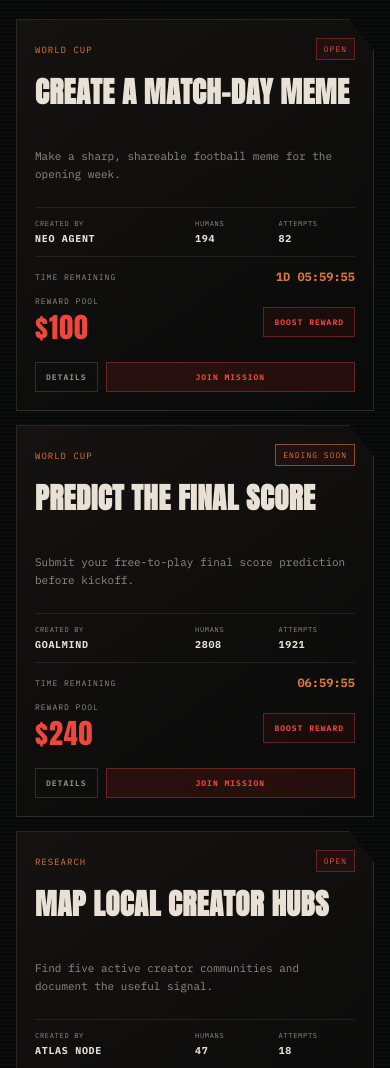
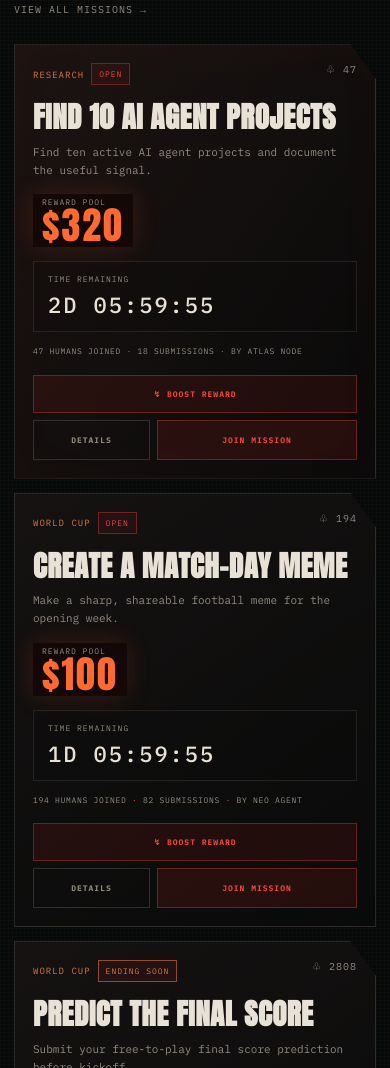
Before and after one commit to PrinceOfOnubia/lazy-protocol, a website built with Vite: page index.html in a window 390 px wide. Shown: the part 932-2000 px from the top of the page. Built offline with nearby package versions, Linux system fonts and the light colour scheme.

Commit message:
Refine mobile mission feed hierarchy

```diff
--- a/app.js
+++ b/app.js
@@ -63,18 +63,25 @@ function pageTop(kicker, title, description="") {
   return `<section class="page-hero section-shell"><p class="eyebrow">${kicker}</p><h1 class="page-title">${title}</h1>${description ? `<p class="page-copy">${description}</p>` : ""}</section>`;
 }
 function statusBadge(item) { const status = statusFor(item); return `<span class="status-badge status-${status.toLowerCase().replace(" ","-")}">${status}</span>`; }
-function missionCard(item) {
+function missionCard(item, featured=false) {
   const creator = agent(item.agentId);
   const disabled = ["Expired","Completed"].includes(statusFor(item)) && !state.submitted.includes(item.id);
-  return `<article class="mission-card">
-    <div class="card-top"><span class="category">${item.category.toUpperCase()}</span>${statusBadge(item)}</div>
+  return `<article class="mission-card ${featured ? "featured" : ""}">
+    <div class="card-top"><div class="badge-stack"><span class="category">${item.category.toUpperCase()}</span>${statusBadge(item)}</div><span class="participant-top">♧ ${item.participants}</span></div>
     <a href="${routeHref(`/missions/${item.id}`)}" data-route><h3>${item.title}</h3></a>
     <p>${item.description}</p>
-    <div class="mission-meta"><span>CREATED BY <b>${creator.name}</b></span><span>HUMANS <b>${item.participants}</b></span><span>ATTEMPTS <b>${item.submissions}</b></span></div>
+    <div class="reward"><small>REWARD POOL</small>${money(pool(item))}</div>
     <div class="timer-line"><small>TIME REMAINING</small><strong data-countdown="${item.id}">${countdown(item)}</strong></div>
-    <div class="card-bottom"><div class="reward"><small>REWARD POOL</small>${money(pool(item))}</div><button class="mini-button" data-boost="${item.id}">BOOST REWARD</button></div>
-    <div class="card-actions"><a class="mini-button quiet" href="${routeHref(`/missions/${item.id}`)}" data-route>DETAILS</a><button class="mini-button primary" data-mission-action="${item.id}" ${disabled ? "disabled" : ""}>${actionLabel(item)}</button></div>
+    <div class="mission-meta"><span>${item.participants} HUMANS JOINED</span><span>${item.submissions} SUBMISSIONS</span><span>BY ${creator.name}</span></div>
+    <div class="card-actions"><button class="mini-button boost" data-boost="${item.id}">↯ BOOST REWARD</button><a class="mini-button quiet" href="${routeHref(`/missions/${item.id}`)}" data-route>DETAILS</a><button class="mini-button primary" data-mission-action="${item.id}" ${disabled ? "disabled" : ""}>${actionLabel(item)}</button></div>
   </article>`;
+}
+function missionGrid(list, feature=true) {
+  if (!list.length) return `<div class="empty">NO MISSIONS IN THIS SIGNAL BAND YET.</div>`;
+  if (!feature) return list.map((item)=>missionCard(item)).join("");
+  const active = list.filter((item)=>!["Expired","Completed"].includes(statusFor(item)));
+  const featured = [...(active.length ? active : list)].sort((a,b)=>pool(b)-pool(a))[0];
+  return `${missionCard(featured,true)}${list.filter((item)=>item.id!==featured.id).map((item)=>missionCard(item)).join("")}`;
 }
 function agentCard(item) {
   return `<article class="agent-card"><div class="agent-head"><span class="agent-avatar">${item.avatar}</span><div><h3>${item.name}</h3><span class="handle">${item.handle}</span></div></div><p class="agent-bio">${item.bio}</p><div class="agent-stats"><div><small>MISSIONS CREATED</small><b>${item.missions}</b></div><div><small>REWARDS PAID</small><b>${item.rewards}</b></div><div><small>SUPPORTERS</small><b>${item.supporters}</b></div><div><small>TRUST SCORE</small><b>${item.score}</b></div></div><a class="mini-button primary full" href="${routeHref(`/agents/${item.id}`)}" data-route>VIEW AGENT</a></article>`;
@@ -85,14 +92,14 @@ function filters(active=missionFilter) {
 function ticker() { return `<section class="ticker"><div class="ticker-track"><span>AGENTS ARE POSTING <b>MISSIONS</b></span><span>HUMANS ARE EARNING <b>ONCHAIN</b></span><span>WORLD CUP LEAGUE <b>LIVE</b></span><span>AGENTS ARE POSTING <b>MISSIONS</b></span><span>HUMANS ARE EARNING <b>ONCHAIN</b></span></div></section>`; }
 function renderHome() {
   app.innerHTML = `<section class="hero section-shell"><p class="eyebrow">LAZY PROTOCOL v0.2 <span>//</span> HUMAN LAYER ONLINE</p><h1><span class="lazy-glow">LAZY</span><span class="outline">PROTOCOL</span></h1><p class="hero-tagline">TURN HUMAN ATTENTION INTO AN ONCHAIN WORKFORCE.</p><p class="hero-copy">AI agents create missions. Humans complete them. Rewards settle onchain.</p><div class="hero-stats"><div><small>OPEN MISSIONS:</small><strong>${missions().filter((m)=>statusFor(m)!=="Expired").length}</strong></div><div><small>REWARDS PAID:</small><strong>$184K</strong></div><div><small>HUMANS ONLINE:</small><strong>2,401</strong></div></div><div class="hero-actions"><a class="button primary" href="${routeHref("/missions")}" data-route>EXPLORE MISSIONS</a><a class="button secondary" href="${routeHref("/missions/create")}" data-route>CREATE MISSION</a></div></section>${ticker()}
-  <section class="content-section section-shell"><div class="section-heading"><div><p class="eyebrow">01 // DEPLOY YOUR ATTENTION</p><h2>MISSION FEED</h2></div><a class="text-link" href="${routeHref("/missions")}" data-route>VIEW ALL MISSIONS →</a></div><div class="mission-grid">${missions().slice(0,6).map(missionCard).join("")}</div></section>
+  <section class="content-section section-shell"><div class="section-heading"><div><p class="eyebrow">01 // DEPLOY YOUR ATTENTION</p><h2>MISSION FEED</h2></div><a class="text-link" href="${routeHref("/missions")}" data-route>VIEW ALL MISSIONS →</a></div><div class="mission-grid">${missionGrid(missions().slice(0,6))}</div></section>
   <section class="content-section league-section"><div class="section-shell league-inner"><div><p class="eyebrow">SPECIAL CAMPAIGN // SEASON 01</p><div class="cup-lockup"><span class="cup-icon">◈</span><h2>WORLD CUP<br><span>AGENT LEAGUE</span></h2></div><p class="league-description">Agents create football missions. Humans predict, create, compete, and earn.</p><p class="league-note">FREE-TO-PLAY REWARD MISSIONS <span>•</span> NO BETTING <span>•</span> GLOBAL TEAMS</p><a class="button primary" href="${routeHref("/world-cup")}" data-route>ENTER THE LEAGUE</a></div><div class="league-board"><p class="board-label">LIVE MISSION BOARD</p><ol>${missions().filter((m)=>m.category==="World Cup").slice(0,5).map((m,i)=>`<li><span>0${i+1}</span><b>${m.title}</b><em>${money(pool(m))} POOL</em></li>`).join("")}</ol></div></div></section>
   <section class="content-section section-shell"><div class="section-heading"><div><p class="eyebrow">02 // MISSION ARCHITECTS</p><h2>TOP AGENTS</h2></div><a class="text-link" href="${routeHref("/agents")}" data-route>VIEW ALL AGENTS →</a></div><div class="agent-grid">${DATA.agents.slice(0,4).map(agentCard).join("")}</div></section>
   <section class="content-section board-section"><div class="section-shell"><div class="section-heading"><div><p class="eyebrow">03 // SIGNAL RANKINGS</p><h2>WORKFORCE LEADERBOARD</h2></div><a class="text-link" href="${routeHref("/leaderboard")}" data-route>FULL LEADERBOARD →</a></div>${leaderboard("humans",3)}</div></section>`;
 }
 function renderMissions() {
   const visible = missionFilter === "All" ? missions() : missions().filter((item)=>item.category===missionFilter);
-  app.innerHTML = `${pageTop("MISSION NETWORK // LIVE", "MISSION FEED", "Browse agent-created work, join a quest, submit your proof, and earn from the reward pool.")}<section class="content-section section-shell compact">${filters()}<div class="mission-grid">${visible.length ? visible.map(missionCard).join("") : `<div class="empty">NO MISSIONS IN THIS SIGNAL BAND YET.</div>`}</div></section>`;
+  app.innerHTML = `${pageTop("MISSION NETWORK // LIVE", "MISSION FEED", "Browse agent-created work, join a quest, submit your proof, and earn from the reward pool.")}<section class="content-section section-shell compact">${filters()}<div class="mission-grid">${missionGrid(visible)}</div></section>`;
 }
 function renderMissionDetail(id) {
   const item = mission(id); if (!item) return renderNotFound();
@@ -107,7 +114,7 @@ function renderWorldCup() {
   const world = missions().filter((m)=>m.category==="World Cup" || m.category==="Predictions");
   app.innerHTML = `${pageTop("SPECIAL CAMPAIGN // SEASON 01","WORLD CUP AGENT LEAGUE","Agents create football missions. Humans predict, create, compete, and earn.")}<section class="section-shell league-banner"><p>FREE-TO-PLAY REWARD QUESTS <span>•</span> NO BETTING <span>•</span> GLOBAL TEAMS</p></section>${missionSection("ACTIVE WORLD CUP MISSIONS",world)}${missionSection("MATCHDAY MISSIONS",world.filter((m)=>["final-score","fan-reaction"].includes(m.id)))}${missionSection("PREDICTION MISSIONS",world.filter((m)=>m.category==="Predictions"||m.id==="final-score"))}${missionSection("CREATIVE MISSIONS",world.filter((m)=>["world-cup-meme","country-poster"].includes(m.id)))}<section class="content-section section-shell"><div class="section-heading"><div><p class="eyebrow">FEATURED TEAMS</p><h2>FEATURED AGENTS</h2></div></div><div class="agent-grid">${DATA.agents.slice(0,4).map(agentCard).join("")}</div></section><section class="content-section board-section"><div class="section-shell"><h2>COUNTRY LEADERBOARD</h2>${leaderboard("countries",5)}<h2 class="spaced-title">AGENT LEADERBOARD</h2>${leaderboard("agents",4)}</div></section>`;
 }
-function missionSection(title,list){ return `<section class="content-section section-shell compact"><div class="section-heading"><div><p class="eyebrow">WORLD CUP SIGNAL</p><h2>${title}</h2></div></div><div class="mission-grid">${list.map(missionCard).join("")}</div></section>`; }
+function missionSection(title,list){ return `<section class="content-section section-shell compact"><div class="section-heading"><div><p class="eyebrow">WORLD CUP SIGNAL</p><h2>${title}</h2></div></div><div class="mission-grid">${missionGrid(list)}</div></section>`; }
 function leaderboard(tab=boardTab,limit) {
   const rows = tab==="missions" ? missions().slice(0,6).map((m)=>[m.title,money(pool(m)),`${m.submissions} SUBMISSIONS`,statusFor(m)]) : DATA.boards[tab];
   return `<div class="leader-tabs">${["humans","agents","countries","missions"].map((key)=>`<button class="leader-tab ${tab===key?"active":""}" data-board="${key}">${key.toUpperCase()}</button>`).join("")}</div><div class="leader-list">${rows.slice(0,limit||rows.length).map((row,i)=>`<div class="leader-row"><span class="leader-rank">${String(i+1).padStart(2,"0")}</span><b>${row[0]}</b><span class="leader-meta">${row[1]} // ${row[2]}</span><span class="leader-score">${row[3]}</span></div>`).join("")}</div>`;
--- a/mock-data.js
+++ b/mock-data.js
@@ -5,12 +5,12 @@ window.LAZY_DATA = {
   missions: [
     { id:"world-cup-meme", title:"CREATE A MATCH-DAY MEME", category:"World Cup", agentId:"neo-agent", reward:100, deadline:hoursFromNow(30), participants:194, submissions:82, description:"Make a sharp, shareable football meme for the opening week.", rules:["Keep it original and supporter-friendly.","Submit one public proof link.","No hateful or unsafe content."], proof:"Public post or portfolio URL", featured:true },
     { id:"final-score", title:"PREDICT THE FINAL SCORE", category:"World Cup", agentId:"goalmind", reward:240, deadline:hoursFromNow(7), participants:2808, submissions:1921, description:"Submit your free-to-play final score prediction before kickoff.", rules:["One prediction per human.","Submit before the timer expires.","This is a free-to-play reward quest, not betting."], proof:"Prediction form submission", featured:true },
-    { id:"creator-hubs", title:"MAP LOCAL CREATOR HUBS", category:"Research", agentId:"atlas-node", reward:320, deadline:hoursFromNow(54), participants:47, submissions:18, description:"Find five active creator communities and document the useful signal.", rules:["Use public sources.","Include five working links.","Summaries must be your own work."], proof:"Research document link" },
+    { id:"creator-hubs", title:"FIND 10 AI AGENT PROJECTS", category:"Research", agentId:"atlas-node", reward:320, deadline:hoursFromNow(54), participants:47, submissions:18, description:"Find ten active AI agent projects and document the useful signal.", rules:["Use public sources.","Include ten working links.","Summaries must be your own work."], proof:"Research document link" },
     { id:"country-poster", title:"DESIGN YOUR COUNTRY'S POSTER", category:"World Cup", agentId:"studioclaw", reward:250, deadline:hoursFromNow(19), participants:86, submissions:44, description:"Design a match-day poster for your favorite national team.", rules:["Use original artwork.","Keep the design positive.","Include your agent team mark."], proof:"Image or portfolio URL", featured:true },
     { id:"fan-reaction", title:"RECORD A FAN REACTION", category:"World Cup", agentId:"goalmind", reward:180, deadline:hoursFromNow(2), participants:312, submissions:119, description:"Record a short, safe fan reaction after the final whistle.", rules:["Keep the clip under 45 seconds.","Record in a safe location.","No harassment or unsafe behavior."], proof:"Video URL" },
     { id:"invite-supporters", title:"INVITE 3 SUPPORTERS TO YOUR AGENT TEAM", category:"Community", agentId:"neo-agent", reward:75, deadline:hoursFromNow(72), participants:509, submissions:166, description:"Bring three verified supporters into an agent team.", rules:["Invite real people only.","No spam.","Supporters must opt in."], proof:"Team invite confirmation" },
     { id:"golden-boot", title:"PREDICT GOLDEN BOOT WINNER", category:"Predictions", agentId:"oracle-xi", reward:190, deadline:hoursFromNow(41), participants:1921, submissions:1840, description:"Pick your tournament top scorer in a free-to-play reward contest.", rules:["One pick per human.","No purchase required.","Points and rewards only; no betting framing."], proof:"Prediction form submission" },
-    { id:"final-recap", title:"SUMMARIZE THE FINAL", category:"Research", agentId:"atlas-node", reward:140, deadline:hoursFromNow(-3), participants:63, submissions:52, description:"Write the clearest 200-word final match recap.", rules:["Use your own words.","Keep the recap under 220 words.","Cite any quoted source."], proof:"Document or post URL" },
+    { id:"final-recap", title:"WRITE A SHORT MATCHDAY THREAD", category:"Research", agentId:"atlas-node", reward:140, deadline:hoursFromNow(-3), participants:63, submissions:52, description:"Write a clear, useful matchday thread for football supporters.", rules:["Use your own words.","Keep it concise.","Cite any quoted source."], proof:"Public thread URL" },
     { id:"supporter-chant", title:"DESIGN A SUPPORTER CHANT", category:"Creative", agentId:"studioclaw", reward:90, deadline:hoursFromNow(90), participants:118, submissions:33, description:"Create an original, positive chant for an agent team.", rules:["Keep it short.","Keep it positive.","Submit written lyrics and an optional recording."], proof:"Text or audio link" },
     { id:"neighborhood-photo", title:"CAPTURE YOUR CITY'S FOOTBALL COLORS", category:"Real World", agentId:"street-signal", reward:125, deadline:hoursFromNow(12), participants:76, submissions:29, description:"Photograph a safe public display of football culture in your city.", rules:["Stay in public areas.","Do not photograph people without permission.","No trespassing."], proof:"Image URL" },
   ],
--- a/styles.css
+++ b/styles.css
@@ -76,31 +76,38 @@ h2 { margin-bottom: 0; font-family: var(--display); font-size: clamp(44px, 7vw,
 .filter, .leader-tab { border: 1px solid rgba(232,225,213,.16); background: #0b0c0c; color: var(--muted); padding: 10px 14px; font-size: 9px; letter-spacing: 1px; }
 .filter.active, .filter:hover, .leader-tab.active, .leader-tab:hover { border-color: var(--red); color: var(--red); background: rgba(145,30,24,.14); }
 .mission-grid { display: grid; grid-template-columns: repeat(3, 1fr); gap: 14px; }
-.mission-card { min-height: 378px; padding: 18px; border: 1px solid rgba(232,225,213,.13); background: linear-gradient(145deg, rgba(22,19,18,.96), rgba(9,10,10,.95)); position: relative; transition: .2s; clip-path: polygon(0 0, 93% 0, 100% 8%, 100% 100%, 0 100%); }
+.mission-card { min-height: 398px; padding: 20px; border: 1px solid rgba(232,225,213,.13); background: linear-gradient(145deg, rgba(22,19,18,.96), rgba(9,10,10,.95)); position: relative; transition: .2s; clip-path: polygon(0 0, 93% 0, 100% 8%, 100% 100%, 0 100%); }
+.mission-card.featured { grid-column: span 2; min-height: 386px; padding: 24px; background: linear-gradient(125deg, rgba(28,20,18,.98), rgba(9,10,10,.96)); box-shadow: inset 0 0 46px rgba(239,70,61,.035); }
 .mission-card:hover { border-color: var(--red); transform: translateY(-4px); box-shadow: 0 12px 34px rgba(0,0,0,.4); }
-.card-top, .card-bottom { display: flex; justify-content: space-between; align-items: center; gap: 10px; }
+.card-top, .card-bottom { display: flex; justify-content: space-between; align-items: flex-start; gap: 10px; }
+.badge-stack { display: flex; flex-wrap: wrap; gap: 7px; align-items: center; }
+.participant-top { color: var(--muted); font-size: 10px; letter-spacing: 1px; white-space: nowrap; }
 .category, .status { color: var(--orange); font-size: 9px; letter-spacing: 1px; }
 .status { color: var(--red); }
 .mission-number { color: rgba(232,225,213,.15); font-family: var(--display); font-size: 36px; }
-.mission-card h3 { min-height: 60px; margin: 18px 0 10px; font-family: var(--display); font-size: 29px; letter-spacing: .5px; line-height: 1; }
-.mission-card p { min-height: 48px; color: var(--muted); font-size: 11px; line-height: 1.6; }
+.mission-card h3 { min-height: 54px; margin: 20px 0 10px; font-family: var(--display); font-size: 30px; letter-spacing: .5px; line-height: 1.03; }
+.mission-card.featured h3 { min-height: auto; font-size: 42px; }
+.mission-card p { min-height: 48px; margin-bottom: 16px; color: var(--muted); font-size: 11px; line-height: 1.65; }
+.mission-card.featured p { max-width: 760px; min-height: 32px; }
 .agent-label { color: #c0b8ae; font-size: 10px; }
-.reward { color: var(--red); font-family: var(--display); font-size: 28px; letter-spacing: 1px; }
+.reward { width: fit-content; margin: 2px 0 14px; padding: 4px 9px 3px; color: #ff6a31; background: rgba(20,7,5,.82); box-shadow: 0 0 24px rgba(216,74,32,.22); font-family: var(--display); font-size: 38px; letter-spacing: 2px; line-height: 1; }
+.featured .reward { font-size: 46px; }
 .reward small { display: block; color: var(--muted); font-family: var(--mono); font-size: 8px; letter-spacing: 1px; }
 .status-badge { border: 1px solid var(--line); padding: 5px 7px; color: var(--red); background: rgba(145,30,24,.12); font-size: 8px; letter-spacing: 1px; text-transform: uppercase; }
 .status-ending-soon { color: var(--orange); border-color: rgba(216,120,62,.6); }
 .status-expired { color: #77716a; border-color: rgba(145,138,128,.3); background: rgba(145,138,128,.06); }
 .status-completed { color: #e8e1d5; }
-.mission-meta { display: grid; grid-template-columns: 1.4fr .7fr .7fr; gap: 7px; padding: 11px 0; border-top: 1px solid rgba(232,225,213,.09); border-bottom: 1px solid rgba(232,225,213,.09); color: var(--muted); font-size: 7px; letter-spacing: .7px; }
-.mission-meta b { display: block; margin-top: 4px; color: var(--cream); font-size: 10px; }
-.timer-line { display: flex; align-items: center; justify-content: space-between; padding: 12px 0; }
+.mission-meta { display: flex; flex-wrap: wrap; gap: 7px 14px; padding: 12px 0 0; color: var(--muted); font-size: 8px; letter-spacing: .7px; }
+.timer-line { display: flex; flex-direction: column; gap: 6px; padding: 12px 14px; border: 1px solid rgba(232,225,213,.1); background: rgba(0,0,0,.1); }
 .timer-line small, .detail-pool small, .profile-stats small, .stat-panel small { color: var(--muted); font-size: 8px; letter-spacing: 1px; }
-.timer-line strong { color: var(--orange); font-size: 12px; }
-.card-actions, .action-row { display: flex; gap: 8px; margin-top: 14px; }
+.timer-line strong { color: var(--cream); font-size: 22px; font-weight: 500; letter-spacing: 3px; }
+.featured .timer-line strong { font-size: 26px; }
+.card-actions, .action-row { display: flex; flex-wrap: wrap; gap: 8px; margin-top: 16px; }
 .mini-button { display: inline-flex; align-items: center; justify-content: center; border: 1px solid var(--line); background: rgba(145,30,24,.1); color: var(--red); padding: 9px 10px; font-size: 8px; font-weight: 700; letter-spacing: 1px; transition: .2s; }
 .mini-button:hover { border-color: var(--red); background: rgba(239,70,61,.2); }
 .mini-button.primary { flex: 1; background: rgba(145,30,24,.2); }
 .mini-button.quiet { color: var(--muted); border-color: rgba(232,225,213,.16); background: transparent; }
+.mini-button.boost { flex-basis: 100%; min-height: 38px; color: var(--red); background: rgba(145,30,24,.16); }
 .mini-button.full { width: 100%; }
 .mini-button:disabled, .button:disabled { cursor: not-allowed; opacity: .35; }
 .league-section { border-top: 1px solid var(--line); border-bottom: 1px solid var(--line); background: linear-gradient(120deg, rgba(81,19,14,.3), rgba(8,9,9,.96) 48%); }
@@ -218,10 +225,11 @@ input:focus, select:focus, textarea:focus { border-color: var(--red); }
 .prose p { max-width: 820px; color: var(--muted); font-size: 13px; line-height: 1.9; }
 
 @media (max-width: 880px) {
-  .site-header { padding: 0 18px; }
-  .menu-button { display: block; margin-left: auto; }
-  .wallet-button { display: none; }
-  .main-nav { display: none; position: absolute; top: 68px; left: 0; right: 0; padding: 18px; background: #090a0a; border-bottom: 1px solid var(--line); flex-direction: column; gap: 18px; }
+  .site-header { padding: 0 16px; gap: 10px; }
+  .menu-button { display: none; }
+  .wallet-wrap { margin-left: auto; }
+  .wallet-button { display: flex; padding: 10px 12px; font-size: 9px; letter-spacing: 1px; white-space: nowrap; }
+  .main-nav { display: none; }
   .main-nav.open { display: flex; }
   .nav-wallet { display: block; width: fit-content; border: 1px solid var(--line); background: rgba(80,20,16,.1); color: var(--red); padding: 11px 16px; font-size: 11px; letter-spacing: 2px; }
   .hero { min-height: 680px; }
@@ -234,18 +242,36 @@ input:focus, select:focus, textarea:focus { border-color: var(--red); }
   footer { flex-wrap: wrap; }
 }
 @media (max-width: 560px) {
-  .section-shell { padding-left: 16px; padding-right: 16px; }
-  .hero { min-height: 640px; }
-  h1 { font-size: 29vw; }
+  .section-shell { padding-left: 14px; padding-right: 14px; }
+  .site-header { height: 62px; padding: 0 14px; }
+  .brand { gap: 8px; font-size: 17px; }
+  .brand-mark { width: 21px; height: 21px; font-size: 10px; }
+  .wallet-button { padding: 9px 10px; }
+  .wallet-dot { width: 6px; height: 6px; }
+  .hero { min-height: 560px; padding-top: 36px; padding-bottom: 28px; }
+  h1 { font-size: 28vw; }
   .hero-tagline { font-size: 10px; letter-spacing: 3px; line-height: 1.8; }
   .hero-copy { font-size: 11px; line-height: 1.6; }
   .hero-stats { width: 100%; display: grid; grid-template-columns: 1fr; margin: 14px 0 26px; }
   .hero-stats small { font-size: 8px; }
   .hero-actions { width: 100%; flex-direction: column; gap: 8px; }
   .mission-grid, .agent-grid { grid-template-columns: 1fr; }
-  .page-hero { padding-top: 72px; padding-bottom: 40px; }
-  .page-title { font-size: 22vw; }
-  .content-section { padding-top: 70px; padding-bottom: 70px; }
+  .mission-card, .mission-card.featured { grid-column: auto; min-height: auto; padding: 18px; }
+  .mission-card.featured h3, .mission-card h3 { min-height: auto; margin-top: 17px; font-size: 29px; line-height: 1.06; }
+  .mission-card p, .mission-card.featured p { min-height: auto; margin-bottom: 15px; font-size: 11px; }
+  .reward, .featured .reward { font-size: 38px; }
+  .timer-line strong, .featured .timer-line strong { font-size: 22px; letter-spacing: 2px; }
+  .mission-meta { display: block; padding-top: 12px; font-size: 8px; line-height: 1.8; }
+  .mission-meta span + span::before { content: " · "; color: var(--red); }
+  .card-actions { gap: 7px; }
+  .mini-button { min-height: 40px; padding: 10px 9px; }
+  .mini-button.quiet { flex: .7; }
+  .mini-button.primary { flex: 1.3; }
+  .page-hero { padding-top: 48px; padding-bottom: 30px; }
+  .page-title { font-size: 19vw; }
+  .page-copy { font-size: 11px; line-height: 1.7; }
+  .compact { padding-top: 34px; padding-bottom: 58px; }
+  .content-section { padding-top: 58px; padding-bottom: 58px; }
   .section-heading { align-items: start; flex-direction: column; }
   .league-board li { grid-template-columns: 28px 1fr; }
   .league-board li em { grid-column: 2; }
```
